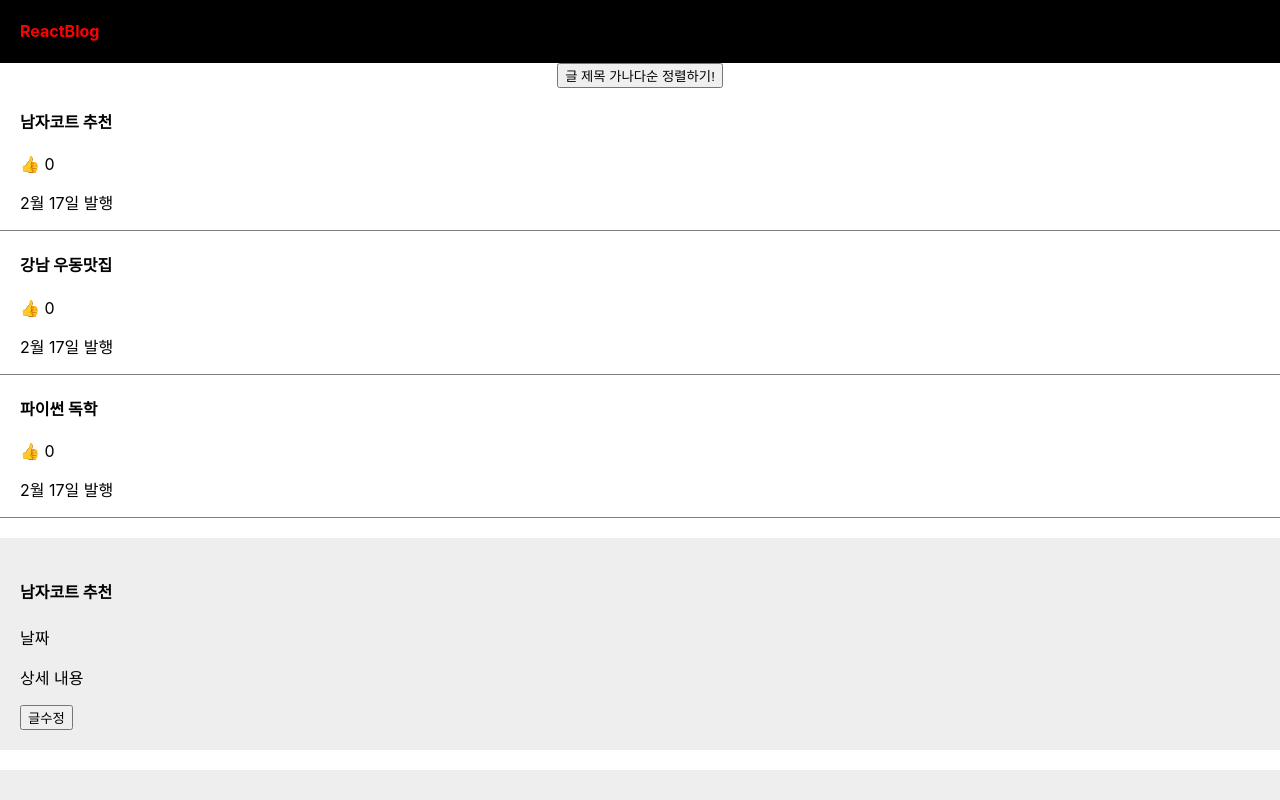
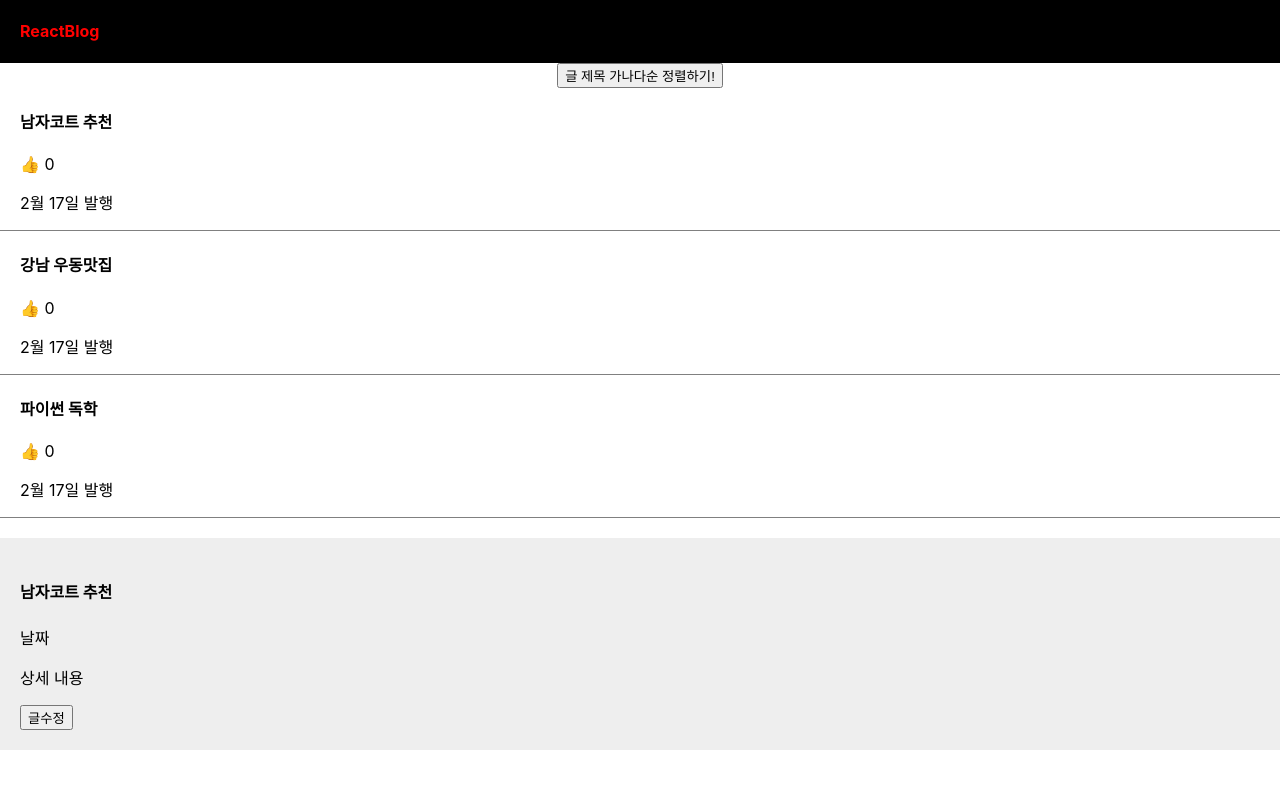
Before and after one commit to 77r77ung/reactBlog, a React (Create React App) app in the folder blog/: page / in a window 1280 px wide. Both pictures are taken after a click on the element "남자코트 추천". Shown: the top 800 px of the page. Built offline with nearby package versions, Linux system fonts and the light colour scheme.

Commit message:
[React] ReactBlog_blog | uploading new function

```diff
--- a/blog/src/App.js
+++ b/blog/src/App.js
@@ -17,6 +17,7 @@ function App() {
 
   {/* 숙제 1: state로 글 제목 설정하고, 블로그 글 만들어오기 */}
   let [글제목, 글제목변경] = useState(['남자코트 추천', '강남 우동맛집', '파이썬 독학'])
+  let [title, setTitle] = useState(0)
 
   {/* 따봉: 실제 State | 따봉변경: State 변경 함수(state 변경 함수를 사용해야 html 재렌더링도 잘 됨) */}
   let [따봉, 따봉변경] = useState(글제목.map(function(a){
@@ -105,7 +106,7 @@ function App() {
         글제목.map(function(a, i){
           return (
             <div className="list" key = {i} >
-              <h4 onClick = { ()=> {setModal(!modal)} } > {글제목[i]} </h4>
+              <h4 onClick = { ()=> {setModal(!modal); setTitle(i)} } > {글제목[i]} </h4>
               <span onClick = {()=> {
                 let copy = [...따봉];
                 copy[i] = 따봉[i]+1;
@@ -126,7 +127,7 @@ function App() {
         // })
       }
       {
-        modal == true ? <Modal 글제목 = {글제목} 글제목변경 = {글제목변경}/> : null
+        modal == true ? <Modal 글제목 = {글제목} 글제목변경 = {글제목변경} title={title} /> : null
       }
 
     </div>
@@ -134,16 +135,15 @@ function App() {
 }
 
 {/* 컴포넌트 만들기
-    숙제: 글 수정 버튼을 누르면 첫 글 제목이 '여자코트 추천'으로 변경되야 함
+    숙제6: 글 수정 버튼을 누르면 첫 글 제목이 '여자코트 추천'으로 변경되야 함
     보너스 숙제: Modal 안의 글 제목과 글 목록의 글 제목 일치시키기 */}
     function Modal(props){
+      {/* title State를 Modal 안에 생성해두면 state를 부모 -> 자식으로 전송할 필요가 없음
+          그러면 fucntion App에서 setTitle 함수를 사용하지 않고 fucntion Modal에서 바로 title만 변경시켜주면 됨 */}
+      let [title, setTitle] = useState(0)
       return (
-        <div>
-          {
-            props.글제목.map(function(a){
-              return(
-                <div  className = "modal" style={{background : props.color}} key={a}>
-                  <h4> {a} </h4>
+        <div className="modal">
+          <h4> { props.글제목[props.title] } </h4>
           <p> 날짜 </p>
           <p> 상세 내용 </p>
           <button onClick={ ()=> {
@@ -151,12 +151,10 @@ function App() {
                 update_copy[0] = '여자코트 추천'
                 props.글제목변경(update_copy)
               }}> 글수정 </button>
-                </div>
-              )
-            })
-          }
+          {/*
+          제일 쉬운 방법) <button onClick = {()=>{ props.글제목변경(['여자코트 추천', '강남 우동맛집', '파이썬 독학']) }}> 글 수정 </button>
+          */}
         </div>
       )
     }
-
 export default App;
```
Lines whose indentation alone changed are shown as unchanged.
